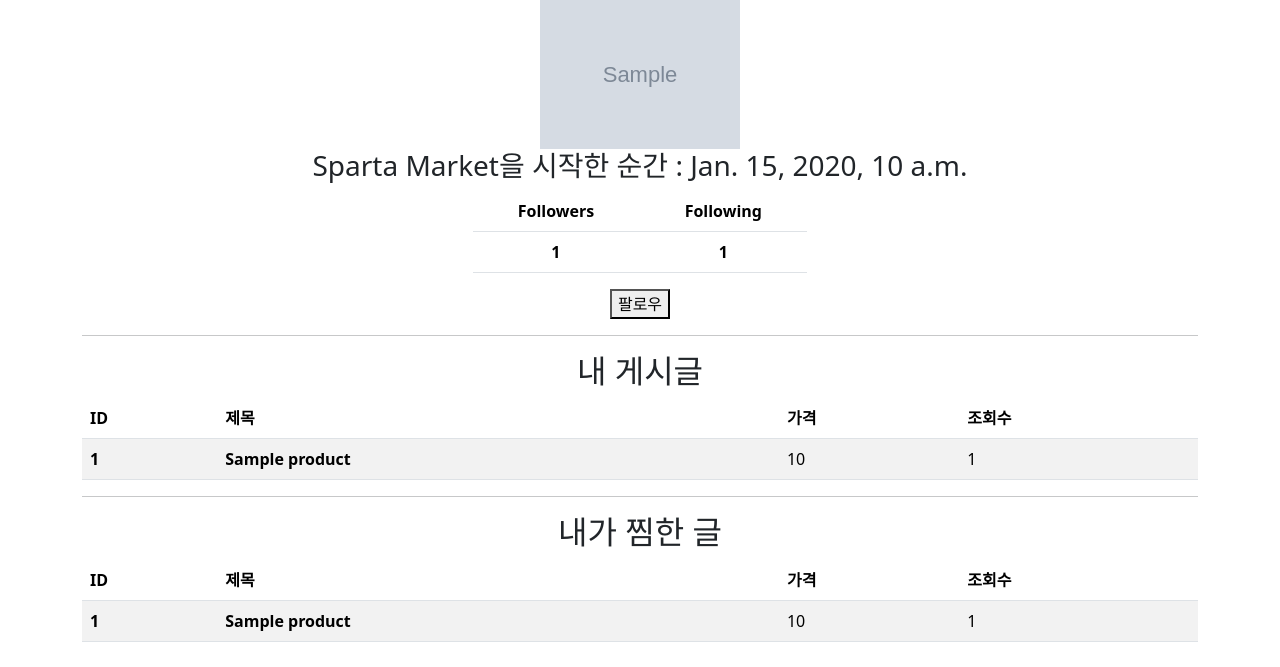
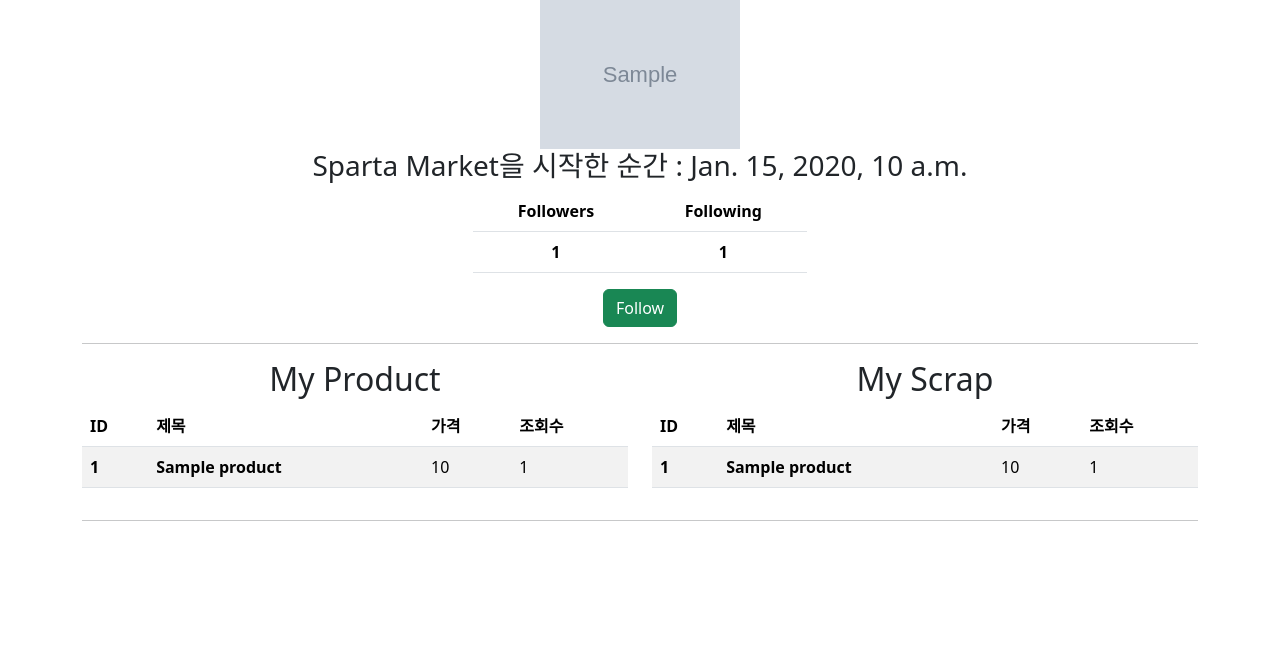
Before and after one commit to pkg0203/SpartaMarket, a Django app: page /accounts/1/mypage/ in a window 1280 px wide. Shown: the part 133-800 px from the top of the page. Run offline with Django 4.2, Linux system fonts and the light colour scheme; tables that the repository leaves empty hold one stand-in row (values such as "Sample post"); grey boxes marked "Sample" are stand-in pictures.

Commit message:
<CSS> mypage에서 테이블을 한 row에 표시하도록

```diff
--- a/spartamarket/accounts/templates/accounts/mypage.html
+++ b/spartamarket/accounts/templates/accounts/mypage.html
@@ -30,15 +30,16 @@
 <form action="{%url 'accounts:follow' user.pk%}" method="POST">
     {%csrf_token%}
     {%if request.user in user.followers.all %}
-    <button type="submit">언팔로우</button>
+    <button type="submit" class="btn btn-danger">Un-Follow</button>
     {%else%}
-    <button type="submit">팔로우</button>
+    <button type="submit" class="btn btn-success">Follow</button>
     {%endif%}
 </form>
 {%endif%}
 <hr>
-<h2>내 게시글</h2>
-{%if products != null %}
+<div class="row">
+    <div class="col">
+        <h2>My Product</h2>
         <table class="table table-striped">
             <thead>
                 <tr>
@@ -69,9 +70,9 @@
                 {% endfor %}
             </tbody>
         </table>
-{%endif%}
-<hr>
-<h2>내가 찜한 글</h2>
+    </div>
+    <div class="col">
+        <h2>My Scrap</h2>
         <table class="table table-striped">
             <thead>
                 <tr>
@@ -102,4 +103,8 @@
                 {% endfor %}
             </tbody>
         </table>
+
+    </div>
+</div>
+<hr>
 {%endblock content%}
```
Lines whose indentation alone changed are shown as unchanged.
